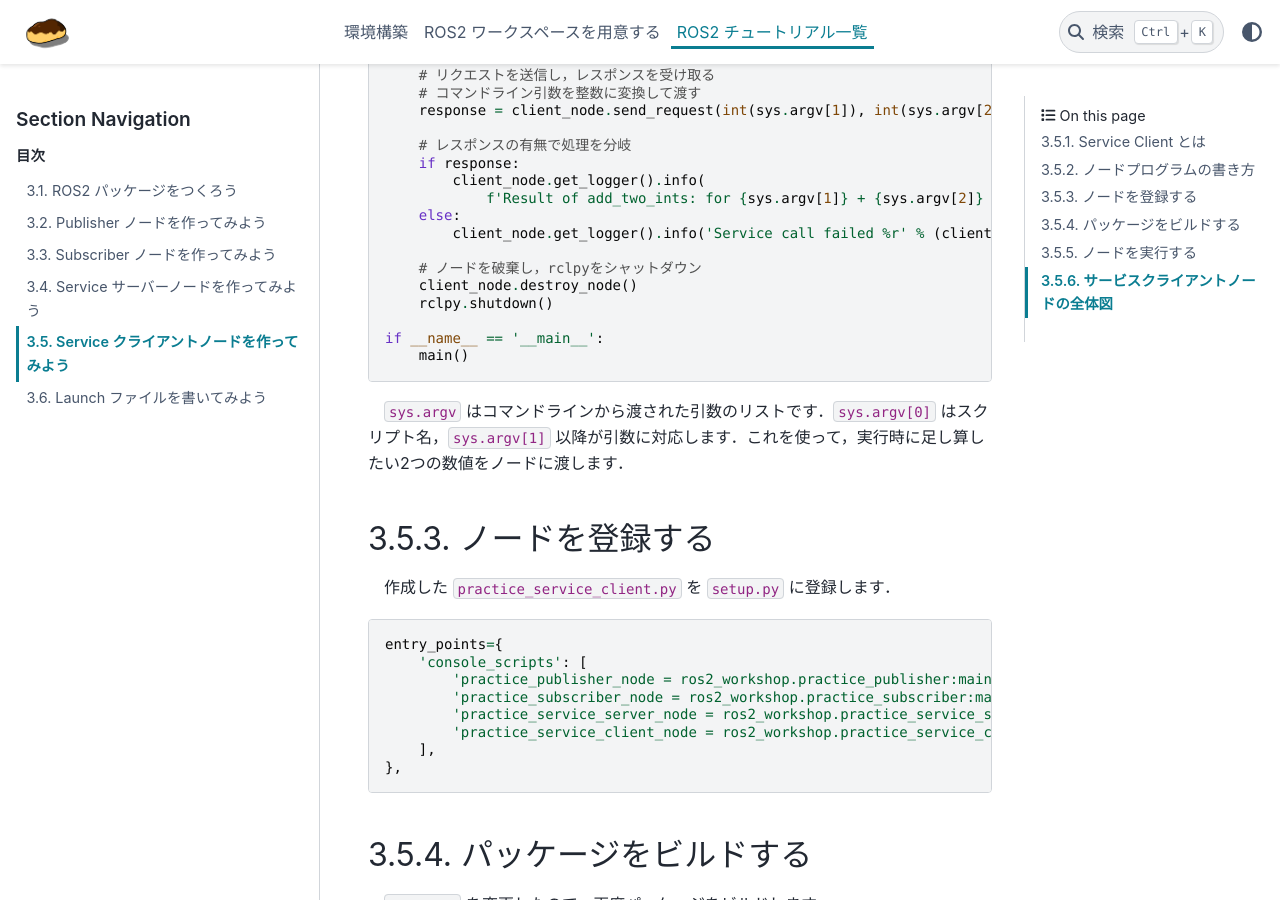
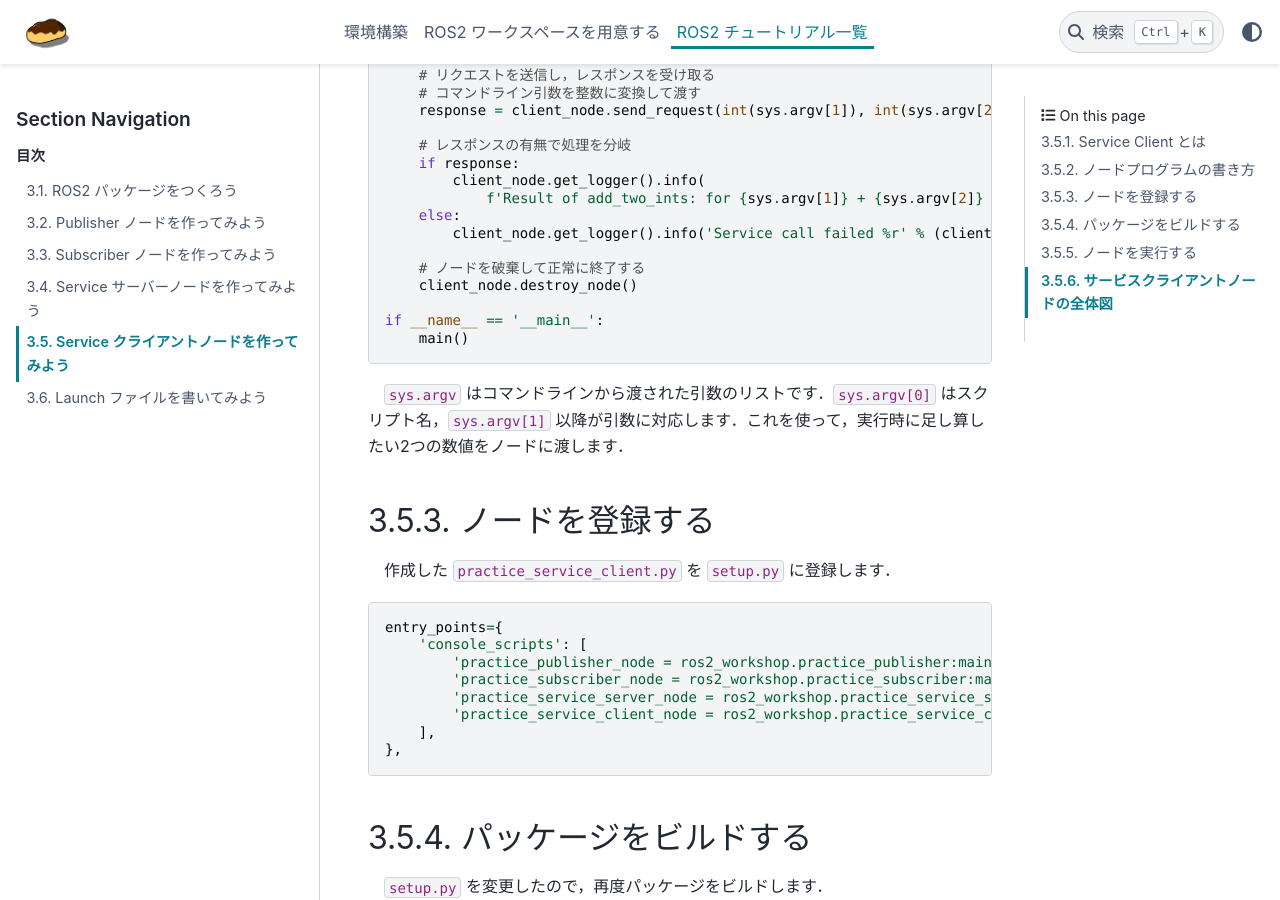
Before and after one commit to horilaboratory/robot_project, a Sphinx documentation site: the page built from docs/source/tutorial/create_client.rst, in a window 1280 px wide and 900 px high, scrolled down 2927 px. Built offline with Sphinx 7.4.7 and the PyData theme 0.15.4, drawn with Linux system fonts in a browser that asks for light colours; some of the changed text lies outside the part shown.

Commit message:
rm rclpy.shutdown（

```diff
--- a/docs/source/tutorial/create_client.rst
+++ b/docs/source/tutorial/create_client.rst
@@ -124,9 +124,8 @@ Service Client とは
         else:
             client_node.get_logger().info('Service call failed %r' % (client_node.future.exception(),))
 
-        # ノードを破棄し，rclpyをシャットダウン
+        # ノードを破棄して正常に終了する
         client_node.destroy_node()
-        rclpy.shutdown()
 
     if __name__ == '__main__':
         main()
@@ -290,8 +289,6 @@ Service Client とは
 
         # ノードを安全に破棄する
         client_node.destroy_node()
-        # rclpyをシャットダウンしてリソースを解放する
-        rclpy.shutdown()
 
 
     # このスクリプトが直接実行された場合にのみ、以下のブロック内のコードが実行される
```
